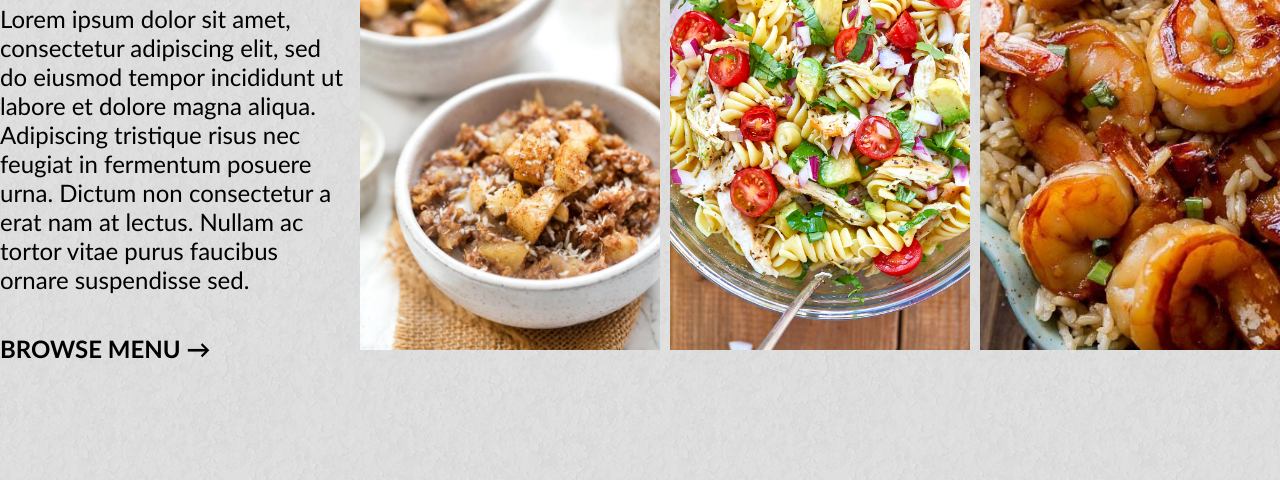
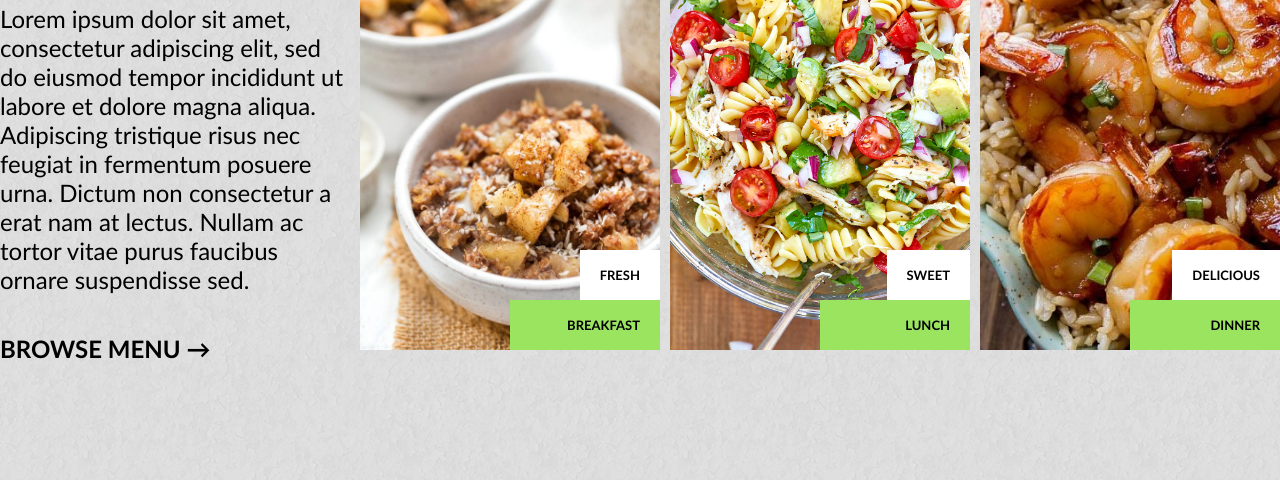
Before and after one commit to Nathan-Phillip-Smith/mihealth, a plain HTML site: page index.html in a window 1280 px wide. Shown: the part 320-800 px from the top of the page. Drawn offline with Linux system fonts and the light colour scheme.

Commit message:
finished initial design

```diff
--- a/index.html
+++ b/index.html
@@ -22,13 +22,16 @@
             </div>
             <div class="pics">
                 <div class="image" id="oats" alt="A picture of an oatmeal beakfast" >
-
+                    <div class="imgword1">FRESH</div>
+                    <div class="imgword2">BREAKFAST</div>
                 </div>
                 <div class="image" id="pasta" alt="A picture of a pasta salad lunch" >
-
+                    <div class="imgword1">SWEET</div>
+                    <div class="imgword2">LUNCH</div>
                 </div>
                 <div class="image" id="shrimp" alt="A picture of a shrimp and rice dinner" >
-
+                    <div class="imgword1">DELICIOUS</div>
+                    <div class="imgword2">DINNER</div>
                 </div>
             </div>
         </section>
--- a/style.css
+++ b/style.css
@@ -1,5 +1,7 @@
 :root {
-    --color-1: black;
+    --color-1: white;
+    --color-2: rgb(200, 36, 36);
+    --color-3: rgb(155, 228, 96);
 
 }
 
@@ -16,7 +18,7 @@ body {
 }
 
 header {
-    background-color: rgb(255, 255, 255);
+    background-color: var(--color-1);
     width: 100%;
     height: 100px;
     padding: 40px;
@@ -36,17 +38,18 @@ h1 {
     font-size: 2em;
 }
 .logo1 {
-    color: rgb(200, 36, 36);
+    color: var(--color-2);
 
 }
 .logo2 {
-    color: rgb(134, 183, 94);
+    color: var(--color-3);
 
 }
 a {
     margin-right: 40px;
     text-decoration: none;
     color: black;
+    font-size: 20px;
 }
 
 section {
@@ -85,6 +88,10 @@ h4 {
 
 .image {
     margin-left: 10px;
+    display: flex;
+    align-items: flex-end;
+    justify-content: end;
+    flex-direction: column;
 }
 
 #oats {
@@ -110,3 +117,27 @@ h4 {
     height: 500px;
     width: 300px;
 }
+
+.imgword1 {
+    width:fit-content;
+    height: 50px;
+    background-color: var(--color-1);
+    display: flex;
+    align-items: center;
+    justify-content: end;
+    font-size: 13px;
+    font-weight: 600;
+    padding: 0 20px;
+}
+
+.imgword2 {
+    width: 150px;
+    height: 50px;
+    background-color: var(--color-3);
+    display: flex;
+    align-items: center;
+    justify-content: end;
+    font-size: 13px;
+    font-weight: 600;
+    padding: 0 20px;
+}
```
